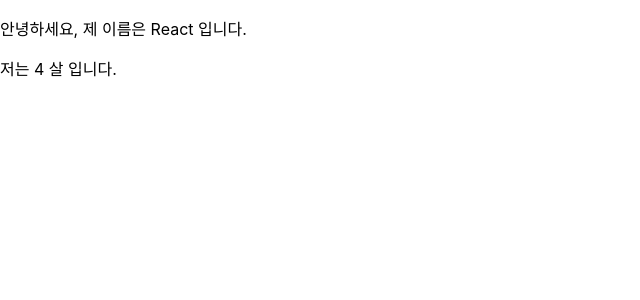
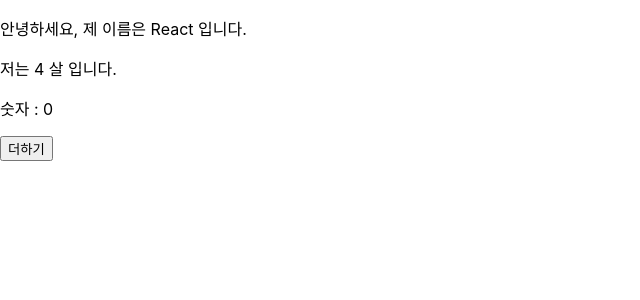
Before and after one commit to jingug1004/firstReactApp, a React (Create React App) app: page / in a window 1280 px wide. Shown: the top 300 px of the page, without its empty margins (0-640 px from the left). Built offline with nearby package versions, Linux system fonts and the light colour scheme.

Commit message:
190727 리액트를 다루는 기술

```diff
--- a/src/MyComponent.js
+++ b/src/MyComponent.js
@@ -27,13 +27,25 @@
 
 class MyComponent extends Component {
 
+    /*
+    constructor(props) {
+        super(props);
+        this.state = {
+            number: 0
+        }
+    }
+*/
     static defaultProps = {
-        name : '기본 이름'
+        name: '기본 이름'
     }
 
     static propTypes = {
-        name : PropTypes.string,
-        age : PropTypes.number.isRequired
+        name: PropTypes.string,
+        age: PropTypes.number.isRequired
+    }
+
+    state = {
+        number: 0
     }
 
     render() {
@@ -41,6 +53,14 @@
             <div>
                 <p>안녕하세요, 제 이름은 {this.props.name} 입니다.</p>
                 <p>저는 {this.props.age} 살 입니다.</p>
+                <p>숫자 : {this.state.number}</p>
+                <button onClick={() => {
+                    this.setState({
+                        number: this.state.number + 1
+                    })
+                }
+                }>더하기
+                </button>
             </div>
         )
     }
```
